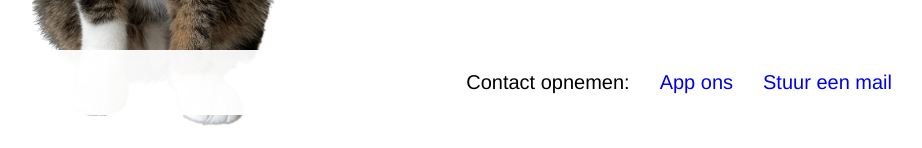
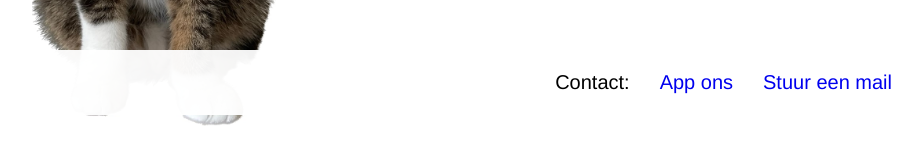
Before and after one commit to naamkomtnog/vermistekatnl, a plain HTML site: page index.html in a window 1280 px wide. Shown: the part 685-833 px from the top of the page, without its empty margins (108-1030 px from the left). Drawn offline with Linux system fonts and the light colour scheme.

Commit message:
Update index.html

```diff
--- a/index.html
+++ b/index.html
@@ -84,7 +84,7 @@
 <iframe src="https://www.google.com/maps/embed?pb=!1m18!1m12!1m3!1d2445.877920935131!2d5.40024398531361!3d52.19109171018388!2m3!1f0!2f0!3f0!3m2!1i1024!2i768!4f13.1!3m3!1m2!1s0x0%3A0x5afa9dd83466107c!2zNTLCsDExJzMxLjMiTiA1wrAyNCcwNy44IkU!5e0!3m2!1sen!2snl!4v1673470530055!5m2!1sen!2snl" style="border:0;width:100%;height:500px;" allowfullscreen="" loading="lazy" referrerpolicy="no-referrer-when-downgrade"></iframe>
 
 <div class="flex bottom">
-	<p>Contact opnemen:</p>
+	<p>Contact:</p>
 	<a target="_blank" href="https://wa.me/31617036354">App ons</a>
 	<a href="mailto:tswnhs@gmail.com?subject=Aurora vermist">Stuur een mail</a>
 </div>
```
